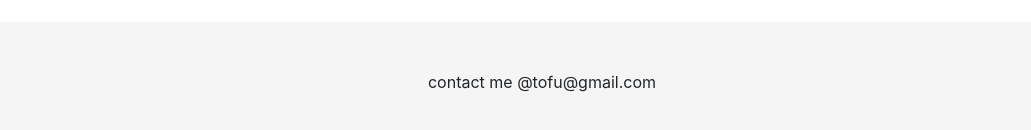
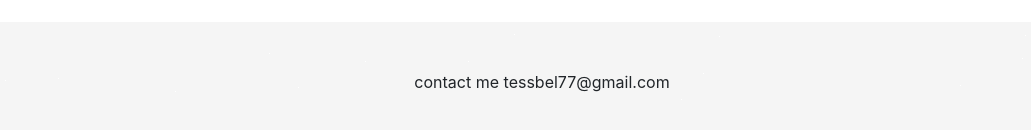
Before and after one commit to nattygirma/tesfaye-yetbarek-portfolio, a React (Create React App) app: page /home/ in a window 1280 px wide. Shown: the part 3601-3731 px from the top of the page, without its empty margins (98-1129 px from the left). Built offline with nearby package versions, Linux system fonts and the light colour scheme.

Commit message:
first commit

```diff
--- a/src/components/Footer.jsx
+++ b/src/components/Footer.jsx
@@ -7,7 +7,7 @@ const Footer = (props) => {
   return (
     <footer style={bgStyle} className="mt-auto py-5 text-center ">
       <Container>
-        contact me @tofu@gmail.com
+        contact me tessbel77@gmail.com
       </Container>
     </footer>
   );
```
